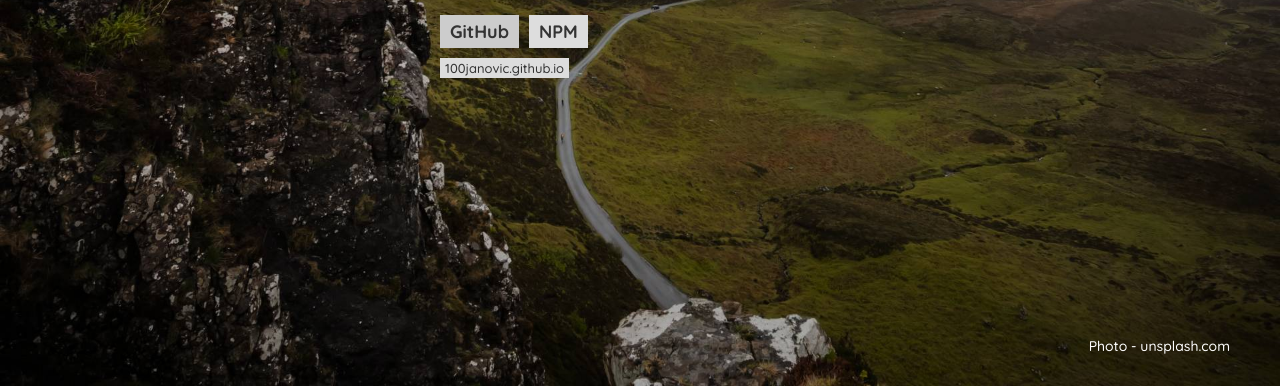
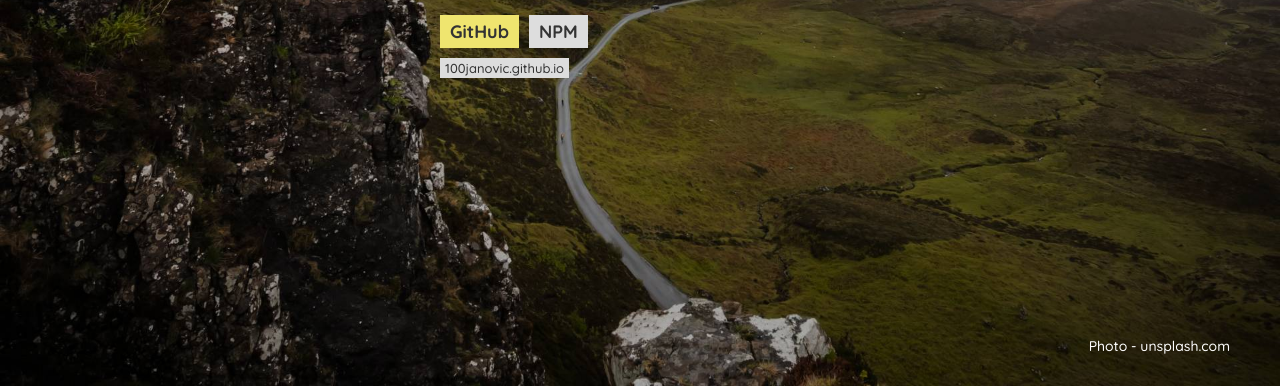
Before and after one commit to 100janovic/layermover, a website built with webpack: page demo/index.html in a window 1280 px wide. In both pictures the pointer is over the link "GitHub". Shown: the part 414-800 px from the top of the page. Built offline with nearby package versions, Linux system fonts and the light colour scheme.

Commit message:
updated hover style for layermover demo

```diff
--- a/demo/css/index.css
+++ b/demo/css/index.css
@@ -91,7 +91,7 @@ footer a{
 }
 
 .social a:hover{
-  background-color: #cccccc;
+  background-color: #efe56f;
   text-decoration: none;
 }
 
```
